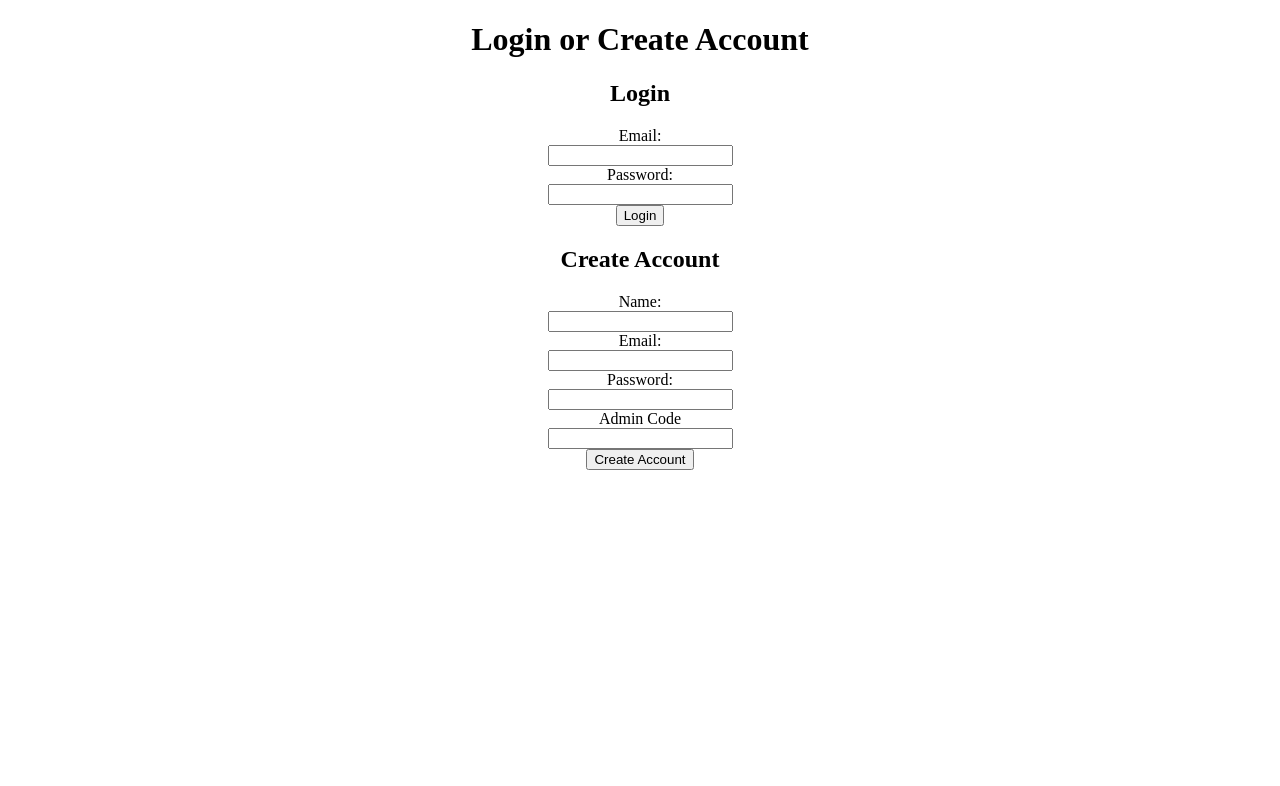
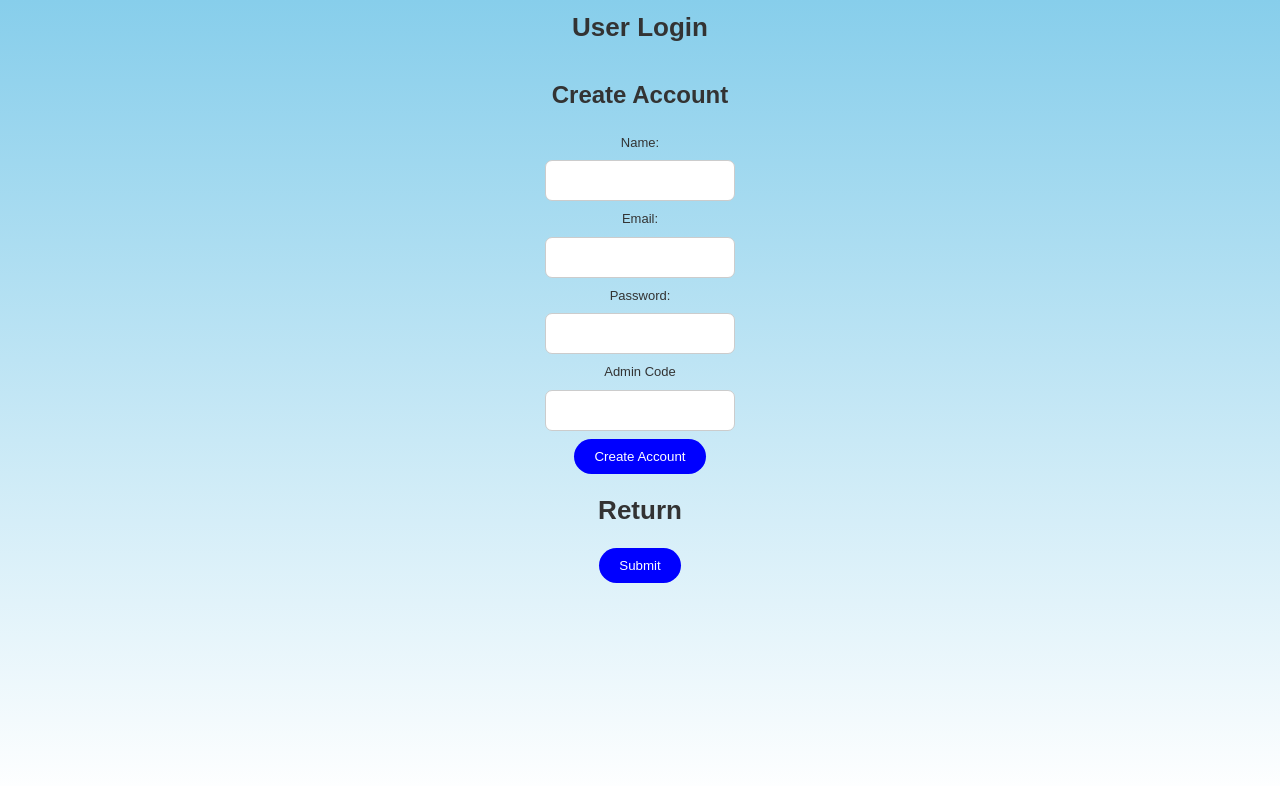
Before and after one commit to IceshadeComets/SQLTrainDatabase, a PHP site: page /connect.php in a window 1280 px wide. Shown: the top 786 px of the page. Run offline with PHP 8.4, Linux system fonts and the light colour scheme.

Commit message:
Program Cleanup: Part 1

```diff
--- a/SQLTableCode/add.php
+++ b/SQLTableCode/add.php
@@ -1,3 +1,6 @@
+<head>
+  <link rel="stylesheet" href="style.css">
+</head>
 <?php
 //Variables to connect to the database
 $host = "localhost";
--- a/SQLTableCode/connect.php
+++ b/SQLTableCode/connect.php
@@ -1,3 +1,6 @@
+<head>
+  <link rel="stylesheet" href="style.css">
+</head>
 <?php
 //Variables to connect to the database
 $host = "localhost";
@@ -20,20 +23,24 @@ if ($_SERVER["REQUEST_METHOD"] == "POST" && isset($_POST["login"])) {
     $email = $_POST["email"];
     $password = $_POST["password"];
 
-    // Check if the email and password combination exists in the database
-    $stmt = $mysqli->prepare("SELECT username FROM users WHERE email = ? AND password = ?");
-    $stmt->bind_param("ss", $email, $password);
+    // Check if the email exists in the database
+    $stmt = $mysqli->prepare("SELECT username, password FROM users WHERE email = ?");
+    $stmt->bind_param("s", $email);
     $stmt->execute();
     $stmt->store_result();
 
-    // If a matching row is found, set the session variable and redirect the user to the home page
+    // If a matching row is found, verify the password and set the session variable and redirect the user to the home page
     if ($stmt->num_rows == 1) {
-        $stmt->bind_result($username);
+        $stmt->bind_result($username, $hashed_password);
         $stmt->fetch();
-        $_SESSION['username'] = $username; // set session variable
-        $_SESSION['email'] = $email;
-        header("Location: home.php");
-        exit;
+        if (password_verify($password, $hashed_password)) {
+            $_SESSION['username'] = $username; // set session variable
+            $_SESSION['email'] = $email;
+            header("Location: home.php");
+            exit;
+        } else {
+            echo "Invalid email or password";
+        }
     } else {
         echo "Invalid email or password";
     }
@@ -47,9 +54,10 @@ if ($_SERVER["REQUEST_METHOD"] == "POST" && isset($_POST["login"])) {
 if ($_SERVER["REQUEST_METHOD"] == "POST" && isset($_POST["create"])) {
 
     // Retrieve the input data from the create account form
+    // Retrieve the input data from the create account form
     $name = $_POST["name"];
     $email = $_POST["email"];
-    $password = $_POST["password"];
+    $password = password_hash($_POST["password"], PASSWORD_DEFAULT); // Hash the password
     $adminc = $_POST["acode"];
     // Codes for End User Types
     // 69 CEO
@@ -159,21 +167,8 @@ if ($_SERVER["REQUEST_METHOD"] == "POST" && isset($_POST["create"])) {
 </head>
 <body>
 
-    <h1>Login or Create Account</h1>
-
-    <!-- Login form -->
-    <h2>Login</h2>
-    <form method="POST" action="">
-        <label>Email:</label><br>
-        <input type="email" name="email"><br>
-
-        <label>Password:</label><br>
-        <input type="password" name="password"><br>
-
-        <input type="submit" name="login" value="Login">
-    </form>
-
     <!-- Create account form -->
+    <h1>User Login</h1>
     <h2>Create Account</h2>
     <form method="POST" action="">
         <label>Name:</label><br>
@@ -190,3 +185,18 @@ if ($_SERVER["REQUEST_METHOD"] == "POST" && isset($_POST["create"])) {
 
         <input type="submit" name="create" value="Create Account">
     </form>
+
+    <h1>Return</h1>
+    <form action='connect.php' method="POST">
+        <input type='submit' name= 'return' id="return" required/> <br> <br>
+    </form>
+
+    <?php if ($_SERVER["REQUEST_METHOD"] == "POST" && isset($_POST["return"])) {
+        header("Location: index.php");
+        exit;
+    // Retrieve the input data to display
+
+    }
+
+
+         ?>
--- a/SQLTableCode/delete.php
+++ b/SQLTableCode/delete.php
@@ -1,3 +1,6 @@
+<head>
+  <link rel="stylesheet" href="style.css">
+</head>
 <?php
 //Variables to connect to the database
 $host = "localhost";
@@ -36,9 +39,6 @@ if ($mysqli->connect_errno) {
                 // CEO Check
                 $resultx = mysqli_query($mysqli, "SELECT UserType FROM users WHERE email = '{$_SESSION['email']}' AND UserType = 'CEO'");
                 if($resultx->num_rows >= 1){
-                    if ($table_name == "users") {
-                        continue;
-                    }
                 }
                 // Supervisor Check
                 $resultx = mysqli_query($mysqli, "SELECT UserType FROM users WHERE email = '{$_SESSION['email']}' AND UserType = 'Supervisor'");
--- a/SQLTableCode/delete_pk.php
+++ b/SQLTableCode/delete_pk.php
@@ -1,3 +1,6 @@
+<head>
+  <link rel="stylesheet" href="style.css">
+</head>
 <?php
 // Variables to connect to the database
 $host = "localhost";
--- a/SQLTableCode/generatereportfin.php
+++ b/SQLTableCode/generatereportfin.php
@@ -1,3 +1,6 @@
+<head>
+  <link rel="stylesheet" href="style.css">
+</head>
 <?php
 //Variables to connect to the database
 $host = "localhost";
--- a/SQLTableCode/generatereportinsp.php
+++ b/SQLTableCode/generatereportinsp.php
@@ -1,3 +1,6 @@
+<head>
+  <link rel="stylesheet" href="style.css">
+</head>
 <?php
 //Variables to connect to the database
 $host = "localhost";
--- a/SQLTableCode/generatereportteng.php
+++ b/SQLTableCode/generatereportteng.php
@@ -1,3 +1,6 @@
+<head>
+  <link rel="stylesheet" href="style.css">
+</head>
 <?php
 //Variables to connect to the database
 $host = "localhost";
--- a/SQLTableCode/search.php
+++ b/SQLTableCode/search.php
@@ -1,3 +1,6 @@
+<head>
+  <link rel="stylesheet" href="style.css">
+</head>
 <?php
 // Variables to connect to the database
 $host = "localhost";
@@ -43,9 +46,6 @@ $tables = mysqli_fetch_all($tablesResult, MYSQLI_ASSOC);
                 // CEO Check
                 $resultx = mysqli_query($mysqli, "SELECT UserType FROM users WHERE email = '{$_SESSION['email']}' AND UserType = 'CEO'");
                 if($resultx->num_rows >= 1){
-                    if ($table_name == "users") {
-                        continue;
-                    }
                 }
                 // Supervisor Check
                 $resultx = mysqli_query($mysqli, "SELECT UserType FROM users WHERE email = '{$_SESSION['email']}' AND UserType = 'Supervisor'");
--- a/SQLTableCode/searchclient.php
+++ b/SQLTableCode/searchclient.php
@@ -1,3 +1,6 @@
+<head>
+  <link rel="stylesheet" href="style.css">
+</head>
 <?php
 //Variables to connect to the database
 $host = "localhost";
--- a/SQLTableCode/searchtrain.php
+++ b/SQLTableCode/searchtrain.php
@@ -1,3 +1,6 @@
+<head>
+  <link rel="stylesheet" href="style.css">
+</head>
 <?php
 //Variables to connect to the database
 $host = "localhost";
@@ -58,7 +61,7 @@ if ($_SERVER["REQUEST_METHOD"] == "POST" && isset($_POST["trainsearch"])) {
     // rest of your code to display employee info goes here...
     if($result->num_rows >= 1){
         echo "<h2>Search Results:</h2>";
-        echo "<table border='1'>
+        echo "<table border='4'>
         <tr>
         <th>TrainID</th>
         <th>InspectorSSN</th>
--- a/SQLTableCode/select_pk.php
+++ b/SQLTableCode/select_pk.php
@@ -1,3 +1,6 @@
+<head>
+  <link rel="stylesheet" href="style.css">
+</head>
 <?php
 // Variables to connect to the database
 $host = "localhost";
@@ -68,7 +71,7 @@ if ($result->num_rows > 0) {
         if($result->num_rows >= 1){
             //$result->num_rows;
             echo "<h2>Search Results:</h2>";
-            echo "<table border='1'>";
+            echo "<table border='4'>";
 
             // Print table headers
             $columnsResult = mysqli_query($mysqli, "SHOW COLUMNS FROM $table");
--- /dev/null
+++ b/SQLTableCode/style.css
@@ -0,0 +1,44 @@
+body {
+    background-color: #87CEEB; /* fallback color */
+    background-image: linear-gradient(to bottom, #87CEEB, #FFFFFF); /* gradient */
+    color: #333;
+    font-family: Arial, sans-serif;
+    font-size: 13px;
+    line-height: 1.5;
+  }
+
+  h2 {
+    font-size: 24px;
+    font-weight: bold;
+    margin-top: 30px;
+  }
+
+  input[type="submit"] {
+    background-color: blue;
+    color: white;
+    border: black;
+    padding: 10px 20px;
+    border-radius: 30px;
+    cursor: pointer;
+  }
+
+  input[type="text"],
+  input[type="password"],
+  input[type="email"],
+  input[type="date"],
+  select {
+    width: 15%;
+    padding: 12px 20px;
+    margin: 8px 0;
+    display: inline-block;
+    border: 1px solid #ccc;
+    border-radius: 7px;
+    box-sizing: border-box;
+  }
+
+  input[type="text"]:focus,
+  input[type="password"]:focus,
+  select:focus {
+    outline: none;
+    border-color: #4da6ff;
+  }
--- a/SQLTableCode/update.php
+++ b/SQLTableCode/update.php
@@ -1,3 +1,6 @@
+<head>
+  <link rel="stylesheet" href="style.css">
+</head>
 <?php
 //Variables to connect to the database
 $host = "localhost";
```
Also changed, not shown: SQLTableCode/home.php (+6 -1 lines), SQLTableCode/index.php (+18 -10 lines), SQLTableCode/searchemp.php (+6 -3 lines).
